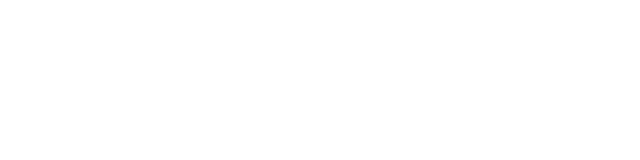
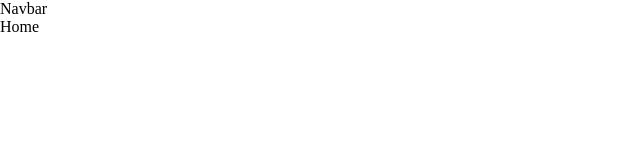
Before and after one commit to Sterje/typescript-exam, a React (Vite) app: page / in a window 1280 px wide. Shown: the top 160 px of the page, without its empty margins (0-640 px from the left). Built offline with nearby package versions, Linux system fonts and the light colour scheme.

Commit message:
Working on basic routing

```diff
--- a/package.json
+++ b/package.json
@@ -11,7 +11,8 @@
   },
   "dependencies": {
     "react": "^19.1.1",
-    "react-dom": "^19.1.1"
+    "react-dom": "^19.1.1",
+    "react-router-dom": "^7.8.2"
   },
   "devDependencies": {
     "@eslint/js": "^9.33.0",
--- a/src/App.tsx
+++ b/src/App.tsx
@@ -1,7 +1,19 @@
-import "./App.css";
+import React from 'react';
+import Navbar from './components/Navbar/Navbar';
+import Home from './pages/Home/Home';
+import { BrowserRouter as Router, Route, Routes } from 'react-router-dom';
+const App: React.FC = () => {
+  return (
+  <>
+    <Router>
+      <Navbar />
+      <Routes>
+        <Route path="/" element={<Home />}></Route>
 
-function App() {
-  return <></>;
+      </Routes>
+    </Router>
+  </>
+  );
 }
 
 export default App;
--- /dev/null
+++ b/src/components/Navbar/Navbar.tsx
@@ -0,0 +1,5 @@
+const Navbar = () => {
+  return <nav>Navbar</nav>;
+};
+
+export default Navbar;
--- /dev/null
+++ b/src/pages/Home/Home.tsx
@@ -0,0 +1,4 @@
+const Home = () => {
+  return <div>Home</div>;
+};
+export default Home;
```
Also changed, not shown: src/components/Navbar/Navbar.css (added), 1 other file (tests, documents, lock files or other folders).
